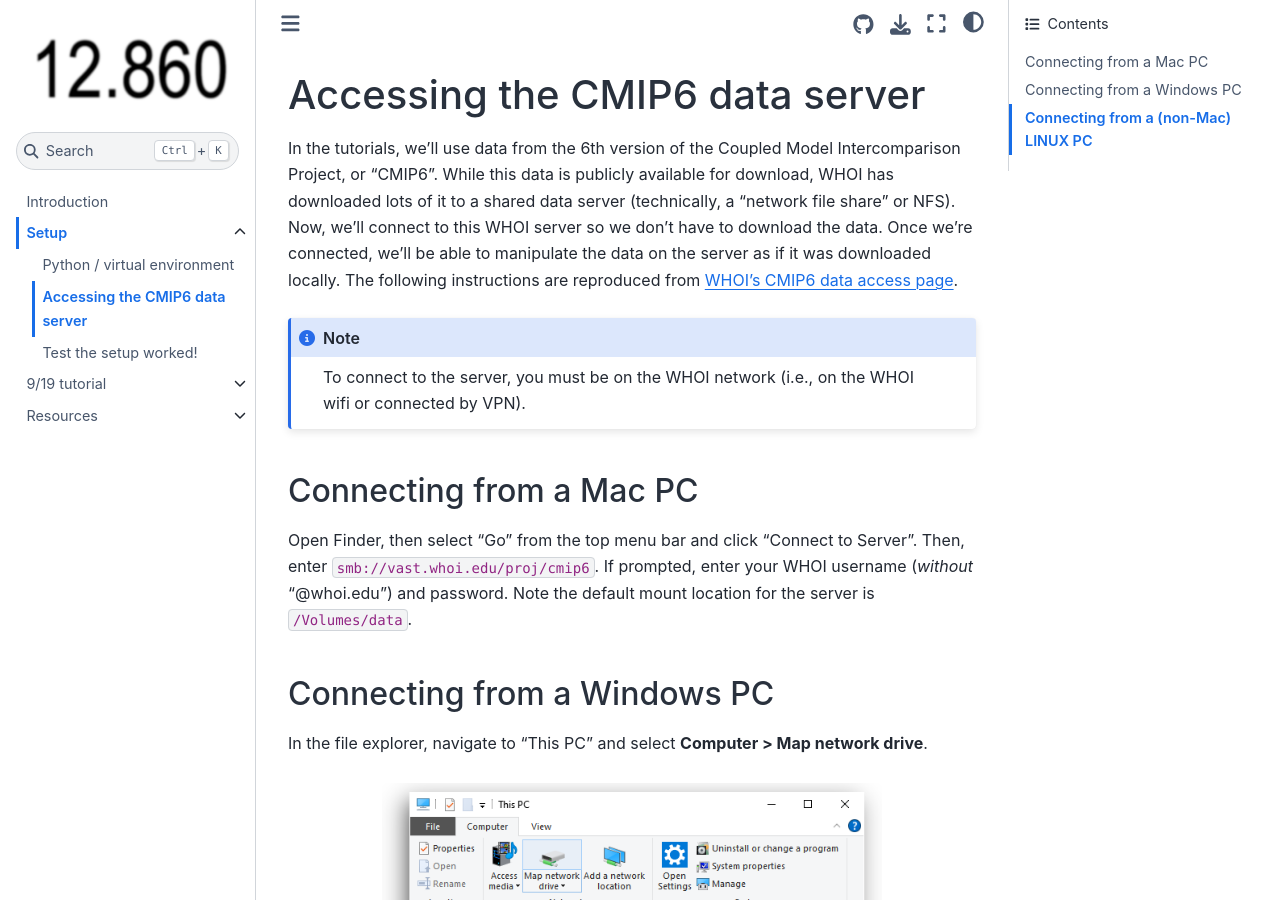
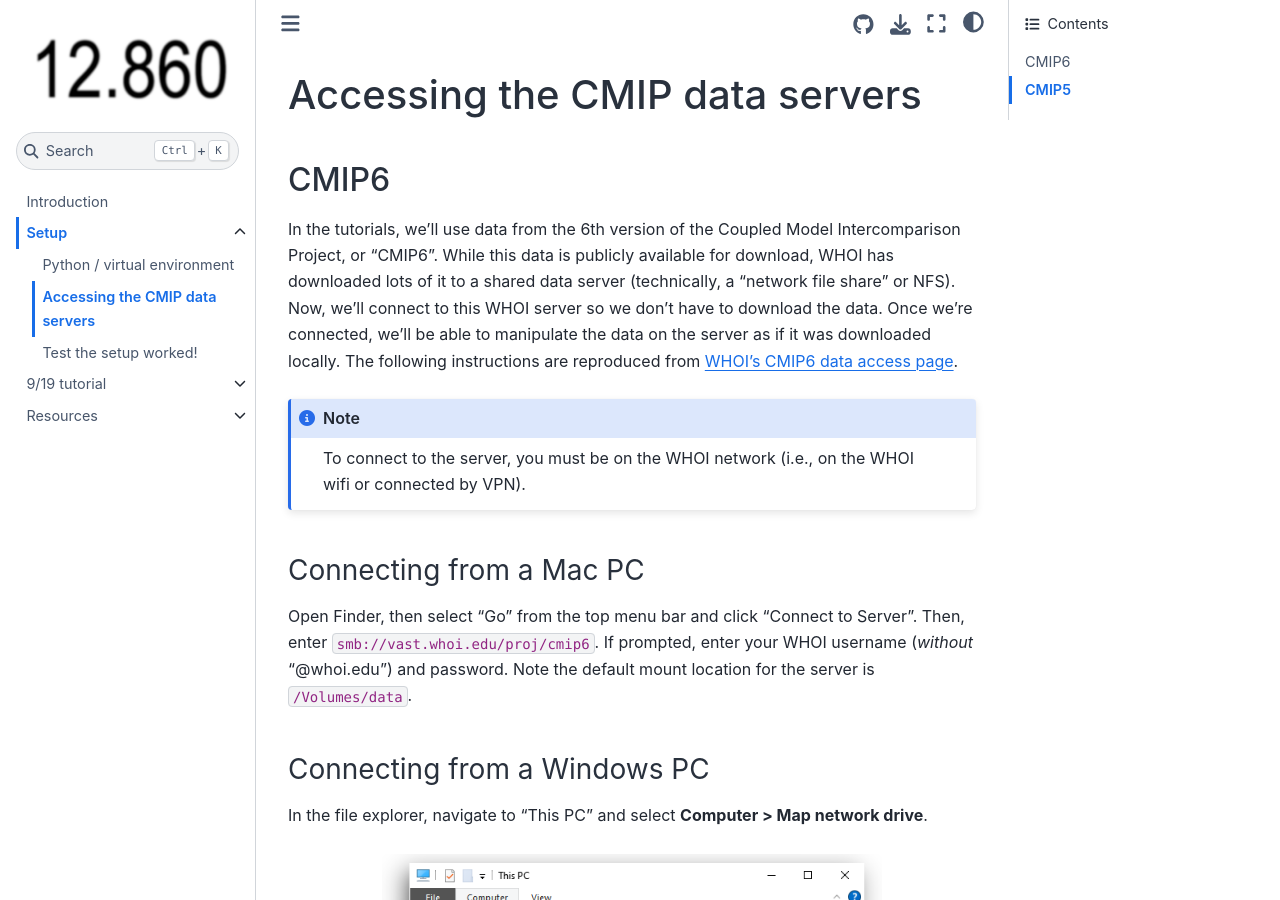
Before and after one commit to ktcarr/12860-tutorial, a Jupyter Book: the page built from docs/pages/setup/connect_to_server.md, in a window 1280 px wide and 900 px high. Built offline with Jupyter Book 1.0.4 settings and Sphinx 7.4.7 and the Sphinx Book theme 1.1.4, drawn with Linux system fonts in a browser that asks for light colours; pages that are not in the unit, such as notebooks, are missing from menus.

Commit message:
CMIP5 instructions more clear

````diff
--- a/docs/pages/setup/connect_to_server.md
+++ b/docs/pages/setup/connect_to_server.md
@@ -1,15 +1,17 @@
-# Accessing the CMIP6 data server
+# Accessing the CMIP data servers
+
+## CMIP6
 In the tutorials, we'll use data from the 6th version of the Coupled Model Intercomparison Project, or "CMIP6". While this data is publicly available for download, WHOI has downloaded lots of it to a shared data server (technically, a "network file share" or NFS). Now, we'll connect to this WHOI server so we don't have to download the data. Once we're connected, we'll be able to manipulate the data on the server as if it was downloaded locally. The following instructions are reproduced from [WHOI's CMIP6 data access page](http://cmip6.whoi.edu/?page_id=50).
 
 ```{note}
 To connect to the server, you must be on the WHOI network (i.e., on the WHOI wifi or connected by VPN).
 ```
 
-## Connecting from a Mac PC
+### Connecting from a Mac PC
 Open Finder, then select "Go" from the top menu bar and click "Connect to Server". Then, enter ```smb://vast.whoi.edu/proj/cmip6```. If prompted, enter your WHOI username (*without* "@whoi.edu") and password. Note the default mount location for the server is ```/Volumes/data```.
 
 
-## Connecting from a Windows PC
+### Connecting from a Windows PC
 In the file explorer, navigate to “This PC” and select **Computer > Map network drive**.
 
 ```{figure} figs/nfs-win-01.png
@@ -37,7 +39,7 @@
 ---
 ```
 
-## Connecting from a (non-Mac) LINUX PC
+### Connecting from a (non-Mac) LINUX PC
 The following packages are required for mounting the NFS on Linux devices.
 - ```cifs-utils```: Common Internet File System utilities
 - ```samba-common```: common files used by both the Samba server and client
@@ -53,7 +55,5 @@
 sudo mount -t cifs -ouser=USERNAME,password=PASSWORD //vast.whoi.edu/proj/cmip6 /mnt/cmip6-data
 ```
 
-
-```{note}
+## CMIP5
 For CMIP5 (instead of CMIP6), use the same process but replace ```vast.whoi.edu/proj/cmip6``` with ```cmip5.whoi.edu```.
-```
````
